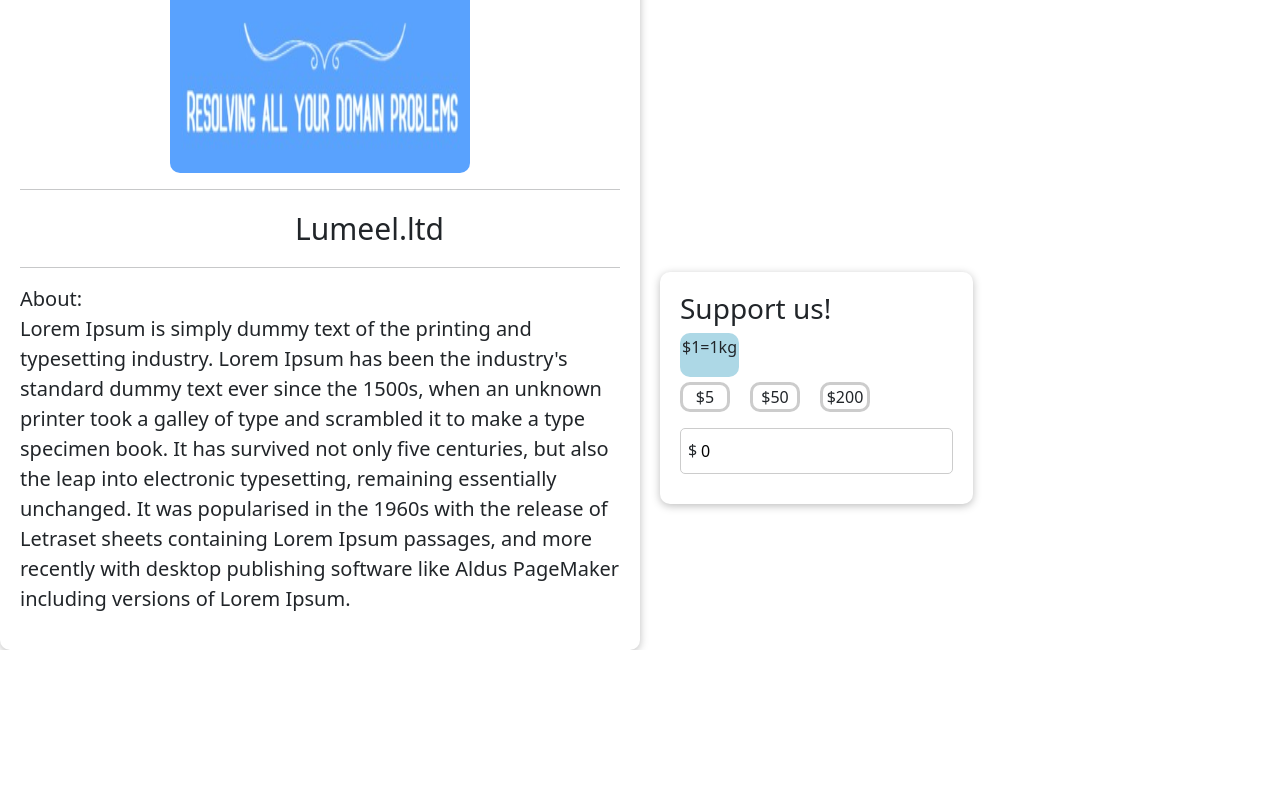
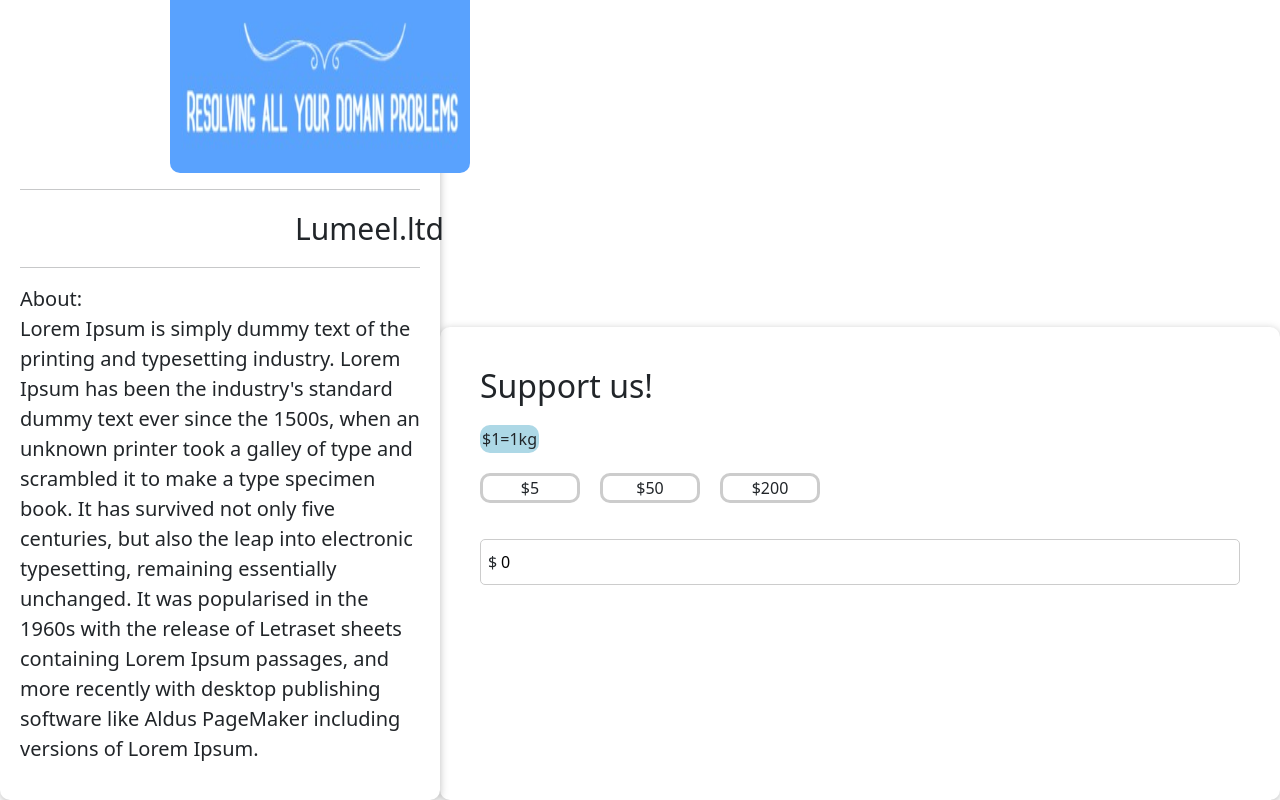
Before and after one commit to jonlee1923/Crypto.com-Hackathon, a React (Create React App) app in the folder frontend/: page /companydetail in a window 1280 px wide. Shown: the part 873-1673 px from the top of the page. Before the commit the page ends 1523 px from the top, so only its background shows below. Built offline with nearby package versions, Linux system fonts and the light colour scheme.

Commit message:
changed donation

```diff
--- a/frontend/src/components/Companydetail/Companydetail.jsx
+++ b/frontend/src/components/Companydetail/Companydetail.jsx
@@ -73,12 +73,11 @@ const Companydetail = () => {
           <section className={`${styles.maininfo}`}>
             <p>MAP</p>
           </section>
-          <section className={`${styles.donation}`}>
-            <Card>
-              <h3>Support us!</h3>
-              <div className={`${styles.conversion}`}>
-                <p>$1=1kg</p>
-              </div>
+
+          <Card>
+            <section className={`${styles.donation}`}>
+              <h2>Support us!</h2>
+              <p className={`${styles.conversion}`}>$1=1kg</p>
               <div className={`${styles.fixprice}`}>
                 <p
                   onClick={colourFiveHandler}
@@ -123,8 +122,8 @@ const Companydetail = () => {
                 {tenClick ? <p>Total Payment: $50 </p> : null}
                 {twoClick ? <p>Total Payment: $200 </p> : null}
               </div>
-            </Card>
-          </section>
+            </section>
+          </Card>
         </div>
       </div>
     </div>
--- a/frontend/src/components/Companydetail/Companydetail.module.css
+++ b/frontend/src/components/Companydetail/Companydetail.module.css
@@ -50,6 +50,7 @@
 
 .donation{
     padding:20px;
+    width:800px;
 }
 
 .rightbar{
@@ -63,7 +64,7 @@
     border:3px solid black;
     border-radius:10px;
     text-align: center;
-    width:50px;
+    width:100px;
     height:auto;
     cursor:pointer;
 
@@ -76,29 +77,30 @@
 .currencycode{
     position:absolute;
     left:8px;
-    top:10px;
+    top:11px;
+    margin:20px 20px 20px 0;
+
 }
 
 .textcurrency{
     padding:10px 20px;
     border:solid 1px #ccc;
     border-radius:5px;
+    width:100%;
+    margin:20px 20px 20px 0;
 }
 
 .total{
     background-color:#ccc;
-    margin-top:10px;
+    margin-top:20px;
     border-radius:10px;
     padding-left:5px;
 }
 .conversion{
     background-color:lightblue;
     border-radius:10px;
-    /* padding-top:3px;
-    padding-right:3px;
-    padding-left:3px;
-     */
      padding:2px;
-     margin: 5px 5px 5px 0;
+     margin: 20px 20px 20px 0;
      width:fit-content;
+
 }
--- a/frontend/src/components/Home/Home.module.css
+++ b/frontend/src/components/Home/Home.module.css
@@ -2,7 +2,7 @@ h1{
     text-align:center;
     padding-bottom:10px;
     text-decoration:underline;
-    color: blue;
+    color: darkblue;
 }
 /* Caption Section */
 .captionsection {
```
